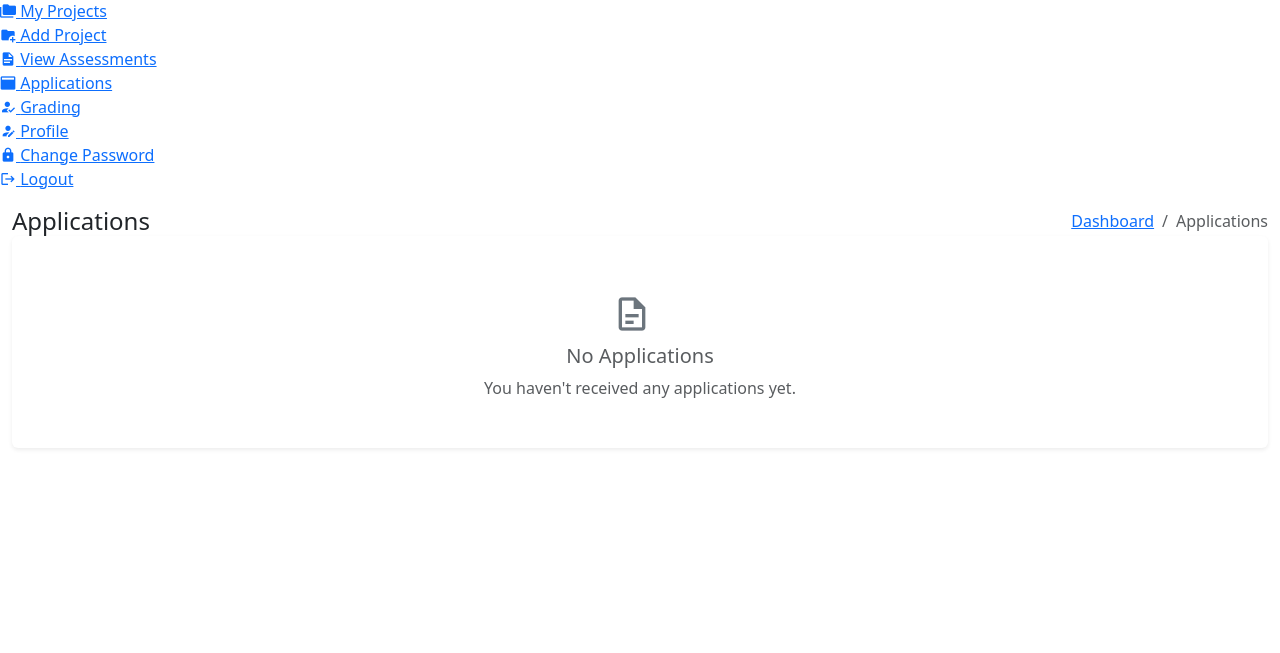
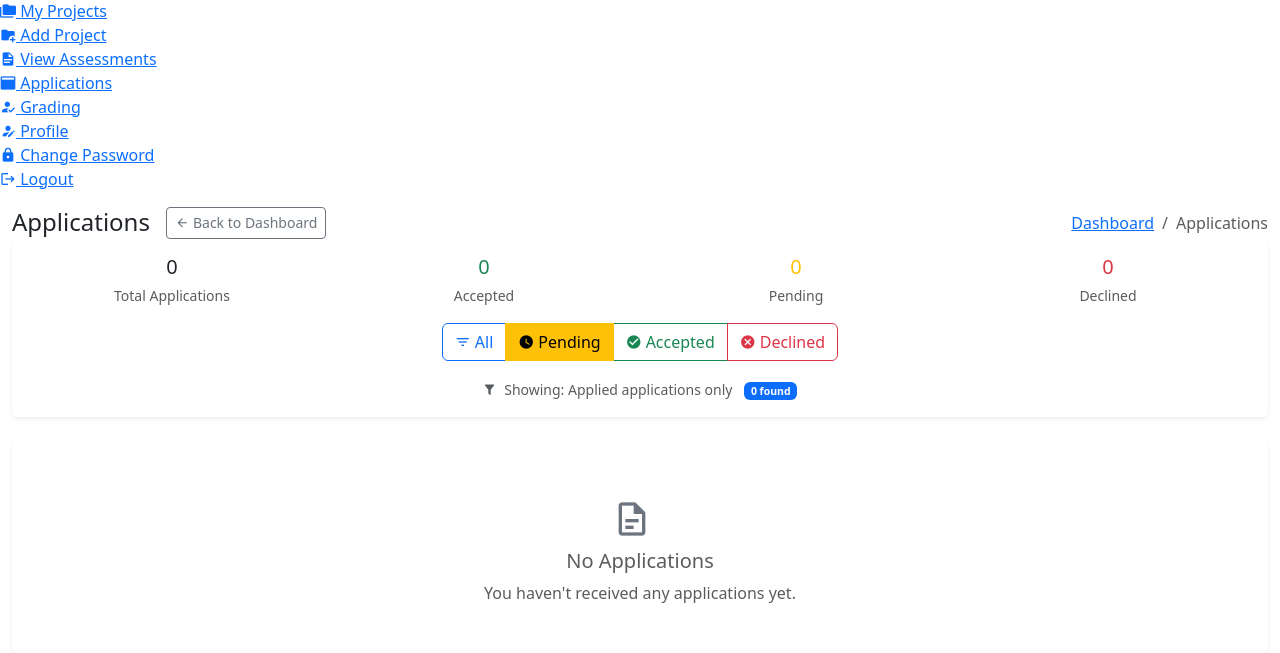
Before and after one commit to the-roshandahal/thesis, a Django app: page /application/supervisor_application/?status=applied in a window 1280 px wide. Shown: the part 264-917 px from the top of the page. Before the commit the page ends 713 px from the top, so only its background shows below. Run offline with Django 5.2, Linux system fonts and the light colour scheme; a user stored in the database is signed in; data comes from the database, SQL or seed files in the repository; both versions use the stored data as it was after the commit; some libraries are stand-ins or nearby versions.

Commit message:
Enhance supervisor and student project views: implement status filtering for applications, add project availability filtering, and improve UI with navigation and filter summaries. Update database schema in db.sqlite3 to reflect recent changes.

```diff
--- a/application/views.py
+++ b/application/views.py
@@ -196,19 +196,40 @@ def supervisor_application(request):
     print(f"DEBUG: supervisor_application called for user: {user.email}")
     print(f"DEBUG: User is_staff: {user.is_staff}, is_superuser: {user.is_superuser}")
 
+    # Get status filter from URL parameters
+    status_filter = request.GET.get('status', '')
+    print(f"DEBUG: Status filter: {status_filter}")
+
     # Get all projects for this supervisor
     supervisor_projects = Project.objects.filter(supervisor=user)
     print(f"DEBUG: Supervisor has {supervisor_projects.count()} projects")
 
     # Get applications for supervisor's projects
     applications = Application.objects.filter(project__supervisor=user).select_related('project').prefetch_related('members__user')
+
+    # Apply status filter if specified
+    if status_filter:
+        applications = applications.filter(status=status_filter)
+        print(f"DEBUG: After status filter '{status_filter}': {applications.count()} applications")
+
     print(f"DEBUG: Found {applications.count()} applications for supervisor's projects")
 
     for app in applications:
         print(f"DEBUG: Application {app.id}: Project '{app.project.title}', Status: {app.status}, Members: {app.members.count()}")
 
+    # Get counts for different statuses
+    total_applications = Application.objects.filter(project__supervisor=user).count()
+    accepted_count = Application.objects.filter(project__supervisor=user, status='accepted').count()
+    pending_count = Application.objects.filter(project__supervisor=user, status='applied').count()
+    declined_count = Application.objects.filter(project__supervisor=user, status='declined').count()
+
     return render(request, 'application/supervisor_application.html', {
         'applications': applications,
+        'status_filter': status_filter,
+        'total_applications': total_applications,
+        'accepted_count': accepted_count,
+        'pending_count': pending_count,
+        'declined_count': declined_count,
         'user_is_supervisor': request.user.is_staff and not request.user.is_superuser,
         'user_is_admin': request.user.is_superuser,
     })
--- a/templates/application/supervisor_application.html
+++ b/templates/application/supervisor_application.html
@@ -3,12 +3,81 @@
 <div class="row">
   <div class="col-12">
     <div class="page-title-box d-flex align-items-center justify-content-between">
-      <h4 class="mb-0">Applications</h4>
+      <div class="d-flex align-items-center">
+        <h4 class="mb-0 me-3">Applications</h4>
+        <a href="{% url 'supervisor_dashboard' %}" class="btn btn-outline-secondary btn-sm"> <i class="mdi mdi-arrow-left me-1"></i>Back to Dashboard </a>
+      </div>
       <div class="page-title-right">
         <ol class="breadcrumb m-0">
           <li class="breadcrumb-item"><a href="{% url 'supervisor_dashboard' %}">Dashboard</a></li>
           <li class="breadcrumb-item active">Applications</li>
         </ol>
+      </div>
+    </div>
+  </div>
+</div>
+
+<!-- Filter Summary and Navigation -->
+<div class="row mb-4">
+  <div class="col-12">
+    <div class="card border-0 shadow-sm">
+      <div class="card-body">
+        <!-- Filter Summary -->
+        <div class="row mb-3">
+          <div class="col-md-3">
+            <div class="text-center">
+              <h5 class="mb-1">{{ total_applications }}</h5>
+              <small class="text-muted">Total Applications</small>
+            </div>
+          </div>
+          <div class="col-md-3">
+            <div class="text-center">
+              <h5 class="mb-1 text-success">{{ accepted_count }}</h5>
+              <small class="text-muted">Accepted</small>
+            </div>
+          </div>
+          <div class="col-md-3">
+            <div class="text-center">
+              <h5 class="mb-1 text-warning">{{ pending_count }}</h5>
+              <small class="text-muted">Pending</small>
+            </div>
+          </div>
+          <div class="col-md-3">
+            <div class="text-center">
+              <h5 class="mb-1 text-danger">{{ declined_count }}</h5>
+              <small class="text-muted">Declined</small>
+            </div>
+          </div>
+        </div>
+
+        <!-- Filter Buttons -->
+        <div class="d-flex justify-content-center">
+          <div class="btn-group" role="group">
+            <a href="{% url 'supervisor_application' %}" class="btn btn-outline-primary {% if not status_filter %}active{% endif %}"> <i class="mdi mdi-filter-variant me-1"></i>All </a>
+            <a href="{% url 'supervisor_application' %}?status=applied" class="btn btn-outline-warning {% if status_filter == 'applied' %}active{% endif %}"> <i class="mdi mdi-clock me-1"></i>Pending </a>
+            <a href="{% url 'supervisor_application' %}?status=accepted" class="btn btn-outline-success {% if status_filter == 'accepted' %}active{% endif %}"> <i class="mdi mdi-check-circle me-1"></i>Accepted </a>
+            <a href="{% url 'supervisor_application' %}?status=declined" class="btn btn-outline-danger {% if status_filter == 'declined' %}active{% endif %}"> <i class="mdi mdi-close-circle me-1"></i>Declined </a>
+          </div>
+        </div>
+
+        <!-- Current Filter Info -->
+        {% if status_filter %}
+        <div class="text-center mt-3">
+          <small class="text-muted">
+            <i class="mdi mdi-filter me-1"></i>
+            Showing: {{ status_filter|title }} applications only
+            <span class="badge bg-primary ms-2">{{ applications|length }} found</span>
+          </small>
+        </div>
+        {% else %}
+        <div class="text-center mt-3">
+          <small class="text-muted">
+            <i class="mdi mdi-filter-variant me-1"></i>
+            Showing all applications
+            <span class="badge bg-primary ms-2">{{ applications|length }} found</span>
+          </small>
+        </div>
+        {% endif %}
       </div>
     </div>
   </div>
@@ -114,3 +183,43 @@
   {% endif %}
 </div>
 {% endblock %}
+
+<style>
+  /* Filter summary styling */
+  .filter-summary .text-center h5 {
+    font-weight: 600;
+    margin-bottom: 0.25rem;
+  }
+
+  /* Filter buttons styling */
+  .btn-group .btn {
+    border-radius: 0;
+    border-left: none;
+  }
+
+  .btn-group .btn:first-child {
+    border-left: 1px solid #dee2e6;
+    border-top-left-radius: 0.375rem;
+    border-bottom-left-radius: 0.375rem;
+  }
+
+  .btn-group .btn:last-child {
+    border-top-right-radius: 0.375rem;
+    border-bottom-right-radius: 0.375rem;
+  }
+
+  .btn-group .btn.active {
+    font-weight: 600;
+  }
+
+  /* Hover effects */
+  .btn-group .btn:hover {
+    transform: translateY(-1px);
+    transition: all 0.2s ease;
+  }
+
+  /* Summary card styling */
+  .filter-summary .card {
+    background: linear-gradient(135deg, #f8f9fa 0%, #e9ecef 100%);
+  }
+</style>
```
Also changed, not shown: projects/views.py (+47 -0 lines), templates/projects/student_projects.html (+4 -4 lines), templates/supervisor_dashboard.html (+36 -4 lines), db.sqlite3.
